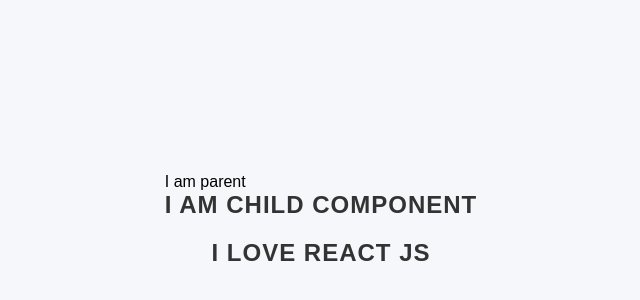
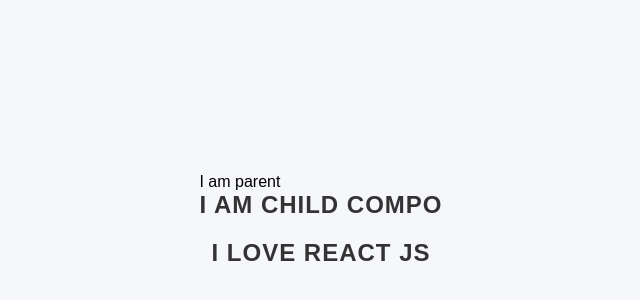
Before and after one commit to bipulchhetri/React--2025, a React (Vite) app: page / in a window 1280 px wide. Shown: the part 170-470 px from the top of the page, without its empty margins (319-959 px from the left). Built offline with nearby package versions, Linux system fonts and the light colour scheme.

Commit message:
updated props

```diff
--- a/src/PropDriling/Props.jsx
+++ b/src/PropDriling/Props.jsx
@@ -14,7 +14,7 @@
 const Child=(props)=>{
     return(
     <>
-        <h2>I am child component</h2>
+        <h2>I am child compo</h2>
        <GrandChild data={props.data}/>
     </>
     )
```
